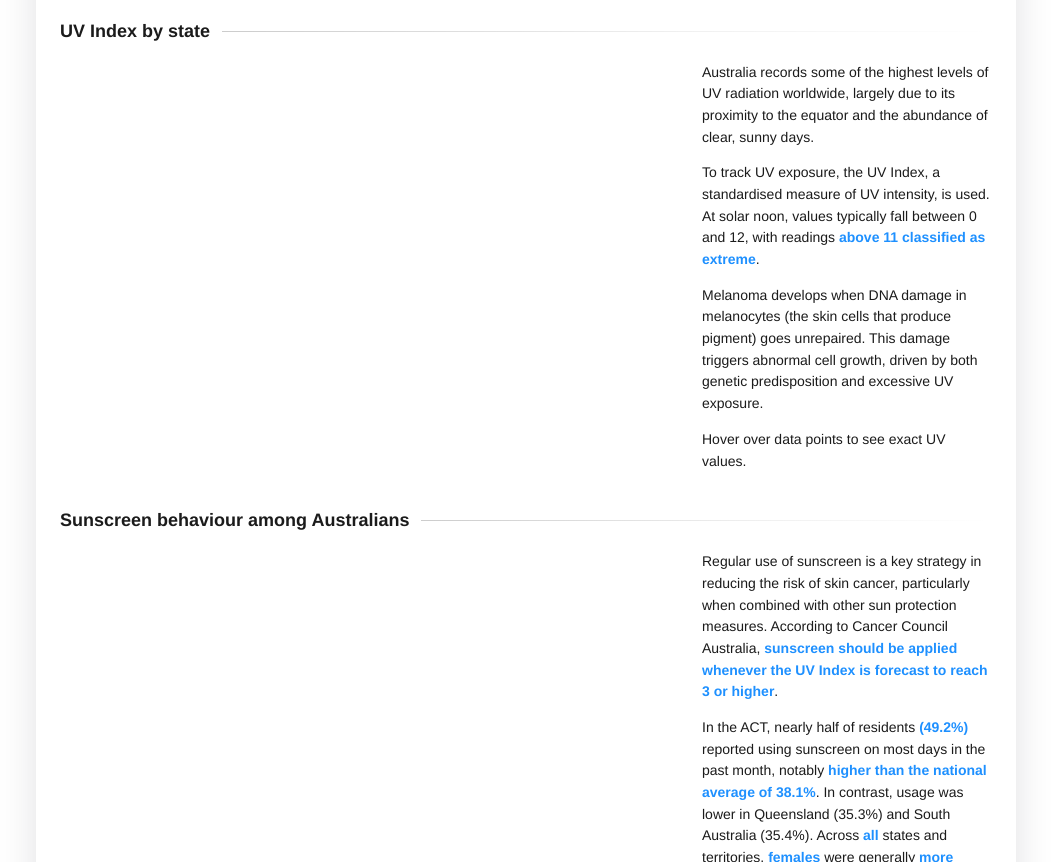
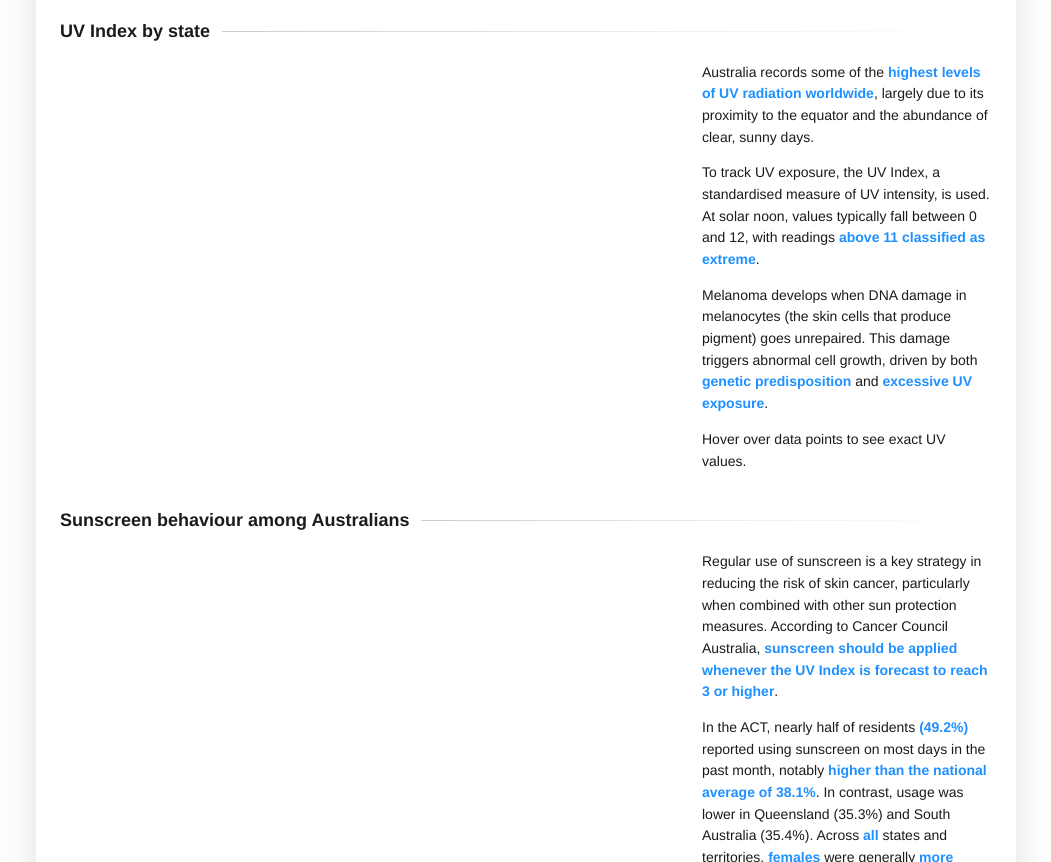
Before and after one commit to cchu0084/fit3179-a2, a plain HTML site: page index.html in a window 1280 px wide. Shown: the part 1474-2336 px from the top of the page, without its empty margins (114-1165 px from the left). Drawn offline with Linux system fonts and the light colour scheme; a script that the page names is missing.

Commit message:
Update index.html

```diff
--- a/index.html
+++ b/index.html
@@ -261,7 +261,7 @@
         <div id="uvmap" class="viz"></div>
       </div> <div class="text-box text-shift-right">
         <p>
-          Australia records some of the highest levels of UV radiation worldwide, largely due to its proximity
+          Australia records some of the <span class="word-accent">highest levels of UV radiation worldwide</span>, largely due to its proximity
           to the equator and the abundance of clear, sunny days.
           </p>
           <p>
@@ -270,7 +270,8 @@
         </p>
         <p>
           Melanoma develops when DNA damage in melanocytes (the skin cells that produce pigment) goes unrepaired.
-          This damage triggers abnormal cell growth, driven by both genetic predisposition and excessive UV exposure.
+          This damage triggers abnormal cell growth, driven by both <span class="word-accent">genetic predisposition</span>
+          and <span class="word-accent">excessive UV exposure</span>.
         </p>
         <p>
           Hover over data points to see exact UV values.
```
